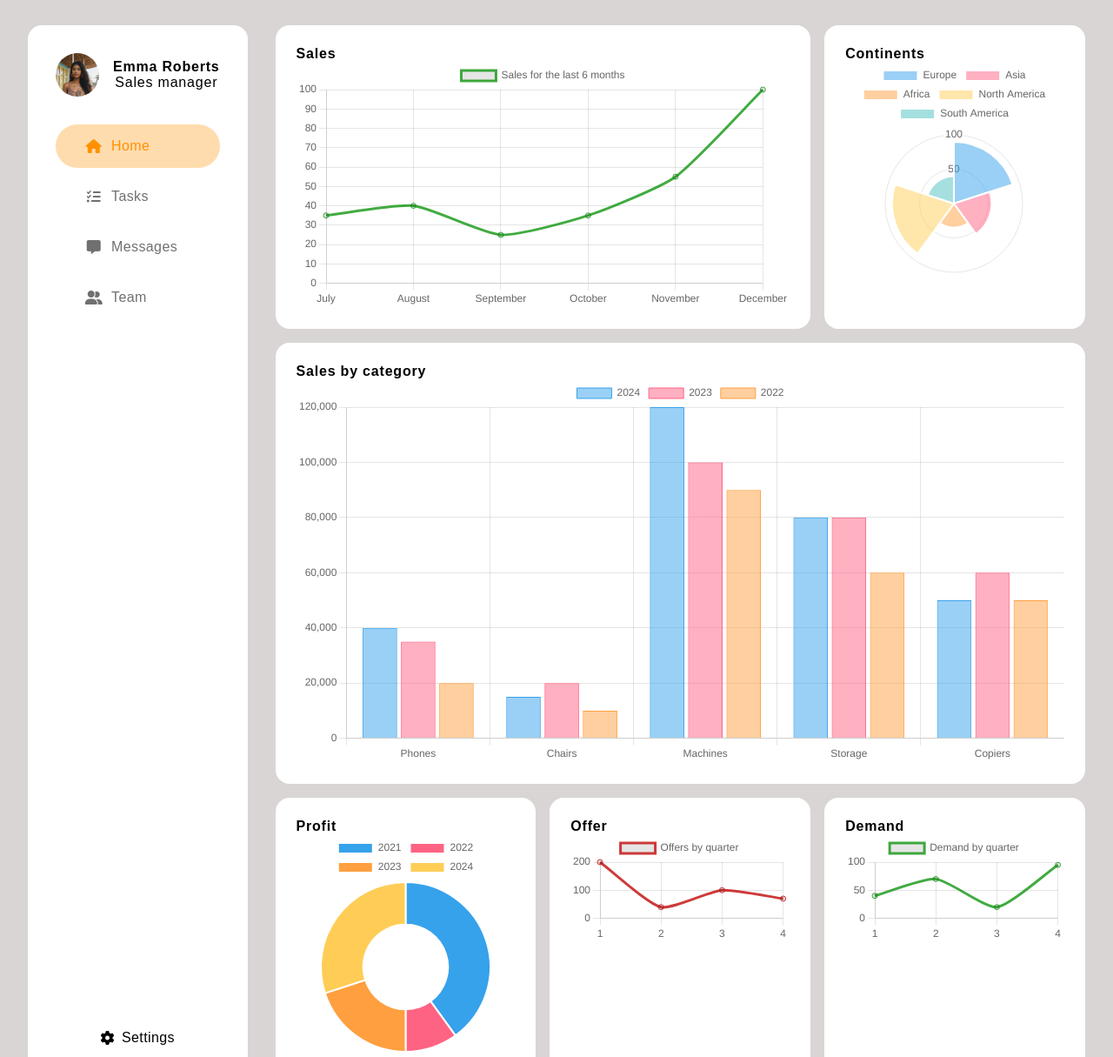
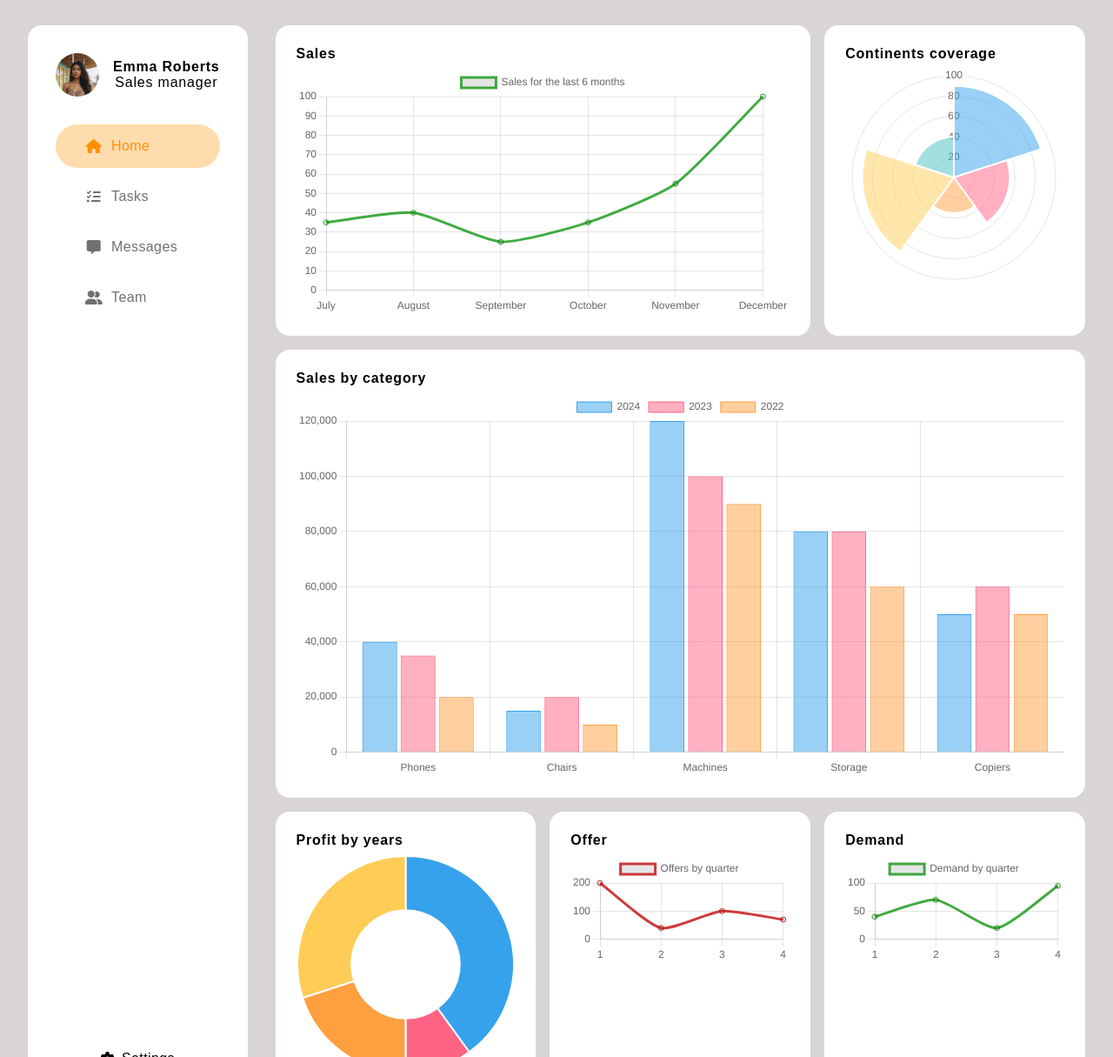
Before and after one commit to and-yevchenko/andso-dashboard, a website built with Vite: page index.html in a window 1280 px wide. Shown: the part 85-1300 px from the top of the page at 87% size. Built offline with nearby package versions, Linux system fonts and the light colour scheme; a web font is replaced by a local one.

Commit message:
Update charts

```diff
--- a/src/components/Box/Box.css
+++ b/src/components/Box/Box.css
@@ -7,5 +7,6 @@
         text-align: start;
         font-weight: 600;
         letter-spacing: 0.05rem;
+        margin-bottom: 0.5rem;
     }
 }
--- a/src/components/Charts/CircleChart.js
+++ b/src/components/Charts/CircleChart.js
@@ -10,11 +10,18 @@ export function CircleChart(data) {
             labels: Object.keys(data.values),
             datasets: [
                 {
-                    label: data.label,
+                    label: '',
                     data: Object.values(data.values),
                     hoverOffset: 5,
                 },
             ],
+        },
+        options: {
+            plugins: {
+                legend: {
+                    display: false,
+                }
+            }
         },
     });
 
--- a/src/components/Charts/PolarAreaChart.js
+++ b/src/components/Charts/PolarAreaChart.js
@@ -10,11 +10,18 @@ export function PolarAreaChart(data) {
             labels: Object.keys(data.values),
             datasets: [
                 {
-                    label: data.label,
+                    label: '',
                     data: Object.values(data.values),
                     hoverOffset: 5,
                 },
             ],
+        },
+        options: {
+            plugins: {
+                legend: {
+                    display: false,
+                }
+            }
         },
     });
 
--- a/src/data/data.json
+++ b/src/data/data.json
@@ -77,7 +77,7 @@
         ]
     },
     {
-        "title": "Profit",
+        "title": "Profit by years",
         "id": 5,
         "values": {
             "2024": 30,
@@ -87,7 +87,7 @@
         }
     },
     {
-        "title": "Continents",
+        "title": "Continents coverage",
         "id": 6,
         "values": {
             "Europe": 90,
--- a/src/pages/HomePage.js
+++ b/src/pages/HomePage.js
@@ -23,9 +23,9 @@ export async function HomePage() {
 
         const chartsConfig = [
             { chart: LineChart, title: 'Sales' },
-            { chart: PolarAreaChart, title: 'Continents' },
+            { chart: PolarAreaChart, title: 'Continents coverage' },
             { chart: BarChart, title: 'Sales by category' },
-            { chart: CircleChart, title: 'Profit' },
+            { chart: CircleChart, title: 'Profit by years' },
             { chart: LineChart, title: 'Offer' },
             { chart: LineChart, title: 'Demand' }
         ];
```
